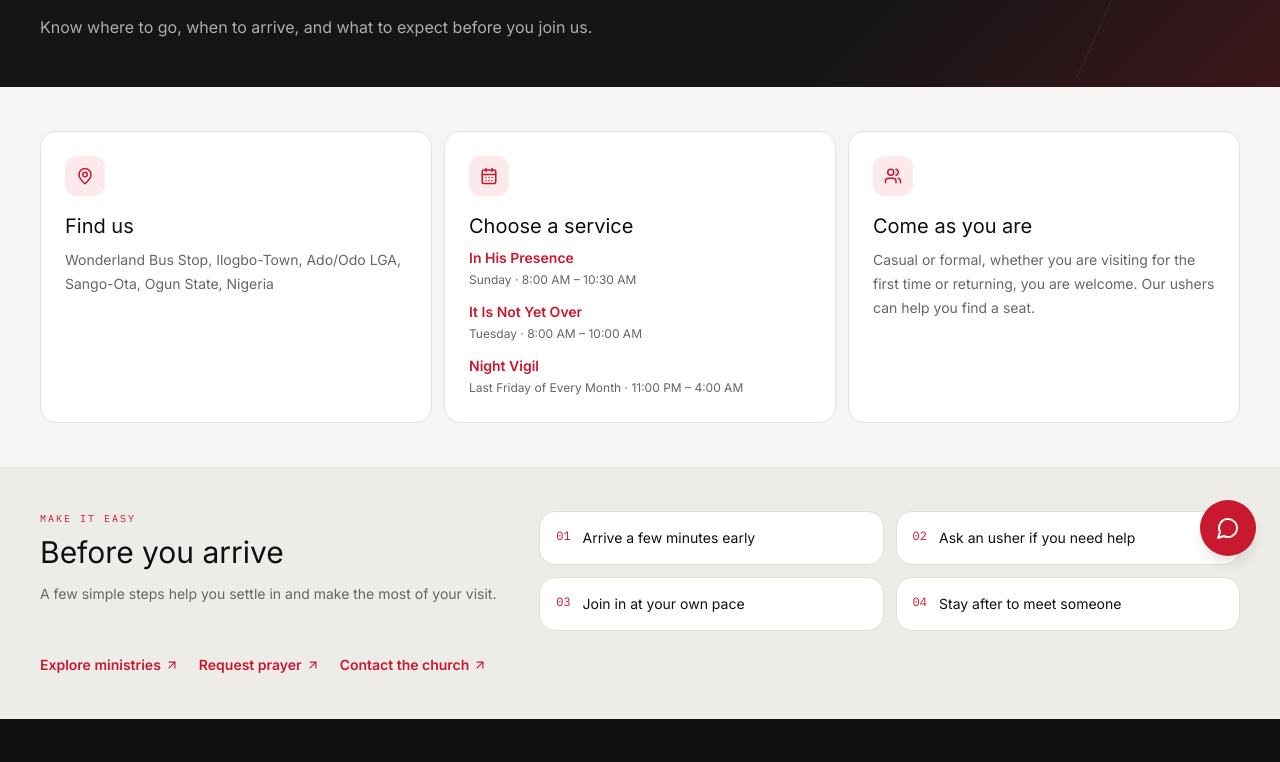
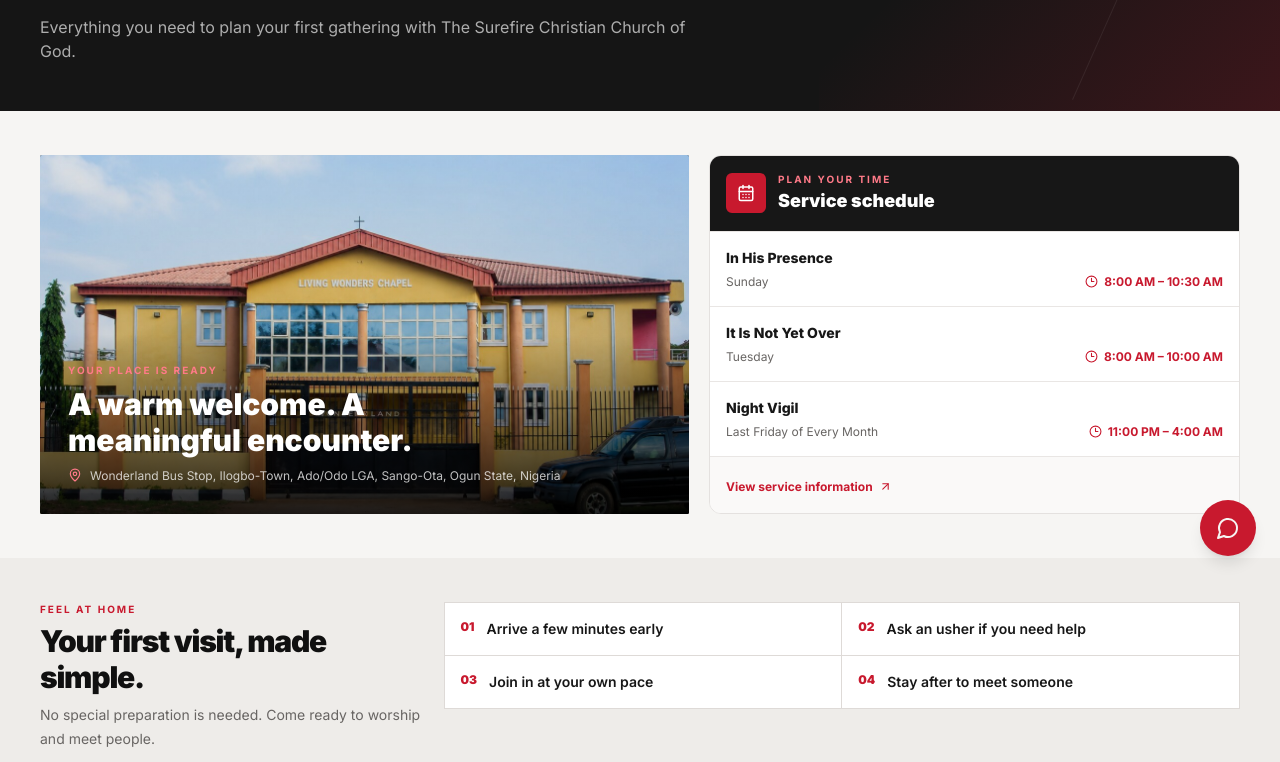
Before and after one commit to taiwoatlas/surefire-next, a Next.js app: page /plan-your-visit in a window 1280 px wide. Shown: the part 220-982 px from the top of the page. Built offline with nearby package versions, Linux system fonts and the light colour scheme; no server answers.

Commit message:
Rebuild visit page around photography, one service schedule and visitor form

```diff
--- a/app/plan-your-visit/page.tsx
+++ b/app/plan-your-visit/page.tsx
@@ -1,6 +1,7 @@
 import type { Metadata } from "next";
+import Image from "next/image";
 import Link from "next/link";
-import { ArrowUpRight, CalendarDays, MapPin, MessageCircle, Users } from "lucide-react";
+import { ArrowUpRight, CalendarDays, MapPin, MessageCircle, Users, Clock3 } from "lucide-react";
 import { PageHeader } from "@/components/layout/PageHeader";
 import { Section } from "@/components/layout/Section";
 import { church, services } from "@/data/church";
@@ -14,48 +15,21 @@ export const metadata: Metadata = {
 export default function PlanYourVisitPage() {
   return (
     <>
-      <PageHeader eyebrow="Your first visit" title="You are welcome here." lede="Know where to go, when to arrive, and what to expect before you join us." breadcrumbs={[{ label: "Home", href: "/" }, { label: "Plan Your Visit" }]} />
-
+      <PageHeader eyebrow="Your first visit" title="Come in. You are welcome." lede="Everything you need to plan your first gathering with The Surefire Christian Church of God." breadcrumbs={[{ label: "Home", href: "/" }, { label: "Plan Your Visit" }]} />
       <Section tone="paper">
-        <div className="grid gap-3 md:grid-cols-3">
-          <article className="rounded-2xl border border-[#e4e1df] bg-white p-5 sm:p-6">
-            <span className="grid size-10 place-items-center rounded-xl bg-[#fbe9ec] text-[#c8192e]"><MapPin size={18} aria-hidden="true" /></span>
-            <h2 className="mt-4 font-display text-xl text-[#101010]">Find us</h2>
-            <p className="mt-2 text-sm leading-6 text-[#686563]">{church.address}</p>
-          </article>
-          <article className="rounded-2xl border border-[#e4e1df] bg-white p-5 sm:p-6">
-            <span className="grid size-10 place-items-center rounded-xl bg-[#fbe9ec] text-[#c8192e]"><CalendarDays size={18} aria-hidden="true" /></span>
-            <h2 className="mt-4 font-display text-xl text-[#101010]">Choose a service</h2>
-            <div className="mt-2 flex flex-col gap-3">
-              {services.map((s) => <div key={s.key}><p className="text-sm font-semibold text-[#c8192e]">{s.name}</p><p className="mt-0.5 text-xs leading-5 text-[#686563]">{s.day} · {s.time}</p></div>)}
-            </div>
-          </article>
-          <article className="rounded-2xl border border-[#e4e1df] bg-white p-5 sm:p-6">
-            <span className="grid size-10 place-items-center rounded-xl bg-[#fbe9ec] text-[#c8192e]"><Users size={18} aria-hidden="true" /></span>
-            <h2 className="mt-4 font-display text-xl text-[#101010]">Come as you are</h2>
-            <p className="mt-2 text-sm leading-6 text-[#686563]">Casual or formal, whether you are visiting for the first time or returning, you are welcome. Our ushers can help you find a seat.</p>
-          </article>
+        <div className="grid gap-5 lg:grid-cols-[1.1fr_.9fr] lg:items-stretch">
+          <div className="relative min-h-[260px] overflow-hidden rounded-sm bg-[#171717] sm:min-h-[340px]"><Image src="/images/church/building-gate-daylight.jpg" alt="Entrance to The Surefire Christian Church of God" fill sizes="(min-width: 1024px) 55vw, 100vw" className="object-cover" priority /><div className="absolute inset-0 bg-gradient-to-t from-black/85 via-black/15 to-black/10" /><div className="absolute inset-x-0 bottom-0 p-5 text-white sm:p-7"><p className="text-[10px] font-bold uppercase tracking-[.2em] text-[#ff7a88]">Your place is ready</p><h2 className="mt-2 max-w-md text-2xl font-black leading-tight sm:text-3xl">A warm welcome. A meaningful encounter.</h2><p className="mt-2 flex items-start gap-2 text-xs leading-5 text-white/75"><MapPin size={14} className="mt-0.5 shrink-0 text-[#ff7a88]" />{church.address}</p></div></div>
+          <div className="overflow-hidden rounded-xl border border-[#e4e1df] bg-white"><div className="flex items-center gap-3 bg-[#171717] px-4 py-4 text-white"><span className="grid size-10 place-items-center rounded-md bg-[#c8192e]"><CalendarDays size={18} /></span><div><p className="text-[10px] font-bold uppercase tracking-[.2em] text-[#ff7a88]">Plan your time</p><h2 className="text-lg font-black">Service schedule</h2></div></div>{services.map(s => <div key={s.key} className="border-t border-[#e9e6e4] px-4 py-4"><h3 className="text-sm font-extrabold text-[#171717]">{s.name}</h3><div className="mt-1.5 flex flex-wrap items-center justify-between gap-2 text-xs"><span className="text-[#686563]">{s.day}</span><span className="flex items-center gap-1.5 font-bold text-[#c8192e]"><Clock3 size={13} />{s.time}</span></div></div>)}<div className="border-t border-[#e9e6e4] bg-[#faf9f8] p-4"><Link href="/services" className="inline-flex items-center gap-1.5 text-xs font-bold text-[#c8192e]">View service information <ArrowUpRight size={13} /></Link></div></div>
         </div>
       </Section>
-
       <Section tone="stone">
-        <div className="grid gap-8 md:grid-cols-[.8fr_1.2fr] md:items-start">
-          <div><p className="font-mono text-[10px] uppercase tracking-[.2em] text-[#c8192e]">Make it easy</p><h2 className="mt-2 font-display text-3xl text-[#101010]">Before you arrive</h2><p className="mt-3 text-sm leading-6 text-[#686563]">A few simple steps help you settle in and make the most of your visit.</p></div>
-          <ol className="grid gap-3 sm:grid-cols-2">
-            {["Arrive a few minutes early", "Ask an usher if you need help", "Join in at your own pace", "Stay after to meet someone"].map((step, i) => <li key={step} className="flex gap-3 rounded-2xl border border-[#e2dfd5] bg-white p-4"><span className="font-mono text-xs text-[#c8192e]">0{i + 1}</span><span className="text-sm leading-5 text-[#101010]">{step}</span></li>)}
-          </ol>
-        </div>
-        <div className="mt-6 flex flex-wrap gap-x-5 gap-y-3 text-sm">
-          <Link href="/ministries" className="inline-flex items-center gap-1 font-semibold text-[#c8192e] hover:text-[#c8192e]">Explore ministries <ArrowUpRight size={14} aria-hidden="true" /></Link>
-          <Link href="/prayer-request" className="inline-flex items-center gap-1 font-semibold text-[#c8192e] hover:text-[#c8192e]">Request prayer <ArrowUpRight size={14} aria-hidden="true" /></Link>
-          <Link href="/contact" className="inline-flex items-center gap-1 font-semibold text-[#c8192e] hover:text-[#c8192e]">Contact the church <ArrowUpRight size={14} aria-hidden="true" /></Link>
-        </div>
+        <div className="grid gap-5 md:grid-cols-[.65fr_1.35fr] md:items-start"><div><p className="text-[10px] font-bold uppercase tracking-[.2em] text-[#c8192e]">Feel at home</p><h2 className="mt-1.5 text-2xl font-black tracking-[-.04em] text-[#101010] sm:text-3xl">Your first visit, made simple.</h2><p className="mt-2 text-sm leading-6 text-[#686563]">No special preparation is needed. Come ready to worship and meet people.</p></div><ol className="grid gap-px overflow-hidden border border-[#dedad7] bg-[#dedad7] sm:grid-cols-2">{["Arrive a few minutes early","Ask an usher if you need help","Join in at your own pace","Stay after to meet someone"].map((step,i)=><li key={step} className="flex gap-3 bg-white p-4"><span className="text-xs font-black text-[#c8192e]">0{i+1}</span><span className="text-sm font-semibold text-[#171717]">{step}</span></li>)}</ol></div>
+        <div className="mt-5 flex flex-wrap gap-4 text-xs font-bold"><Link href="/ministries" className="inline-flex items-center gap-1 text-[#c8192e]">Explore ministries <ArrowUpRight size={13} /></Link><Link href="/prayer-request" className="inline-flex items-center gap-1 text-[#c8192e]">Request prayer <ArrowUpRight size={13} /></Link><Link href="/contact" className="inline-flex items-center gap-1 text-[#c8192e]">Contact the church <ArrowUpRight size={13} /></Link></div>
       </Section>
-
       <Section tone="ink">
-        <div className="grid gap-8 md:grid-cols-[.8fr_1.2fr] md:items-start">
-          <div><p className="font-mono text-[10px] uppercase tracking-[.2em] text-[#ff7a88]">Let us know</p><h2 className="mt-2 font-display text-3xl text-white">We can help you feel at home.</h2><p className="mt-3 text-sm leading-6 text-white/65">Tell us when you plan to visit. This is optional, but it helps us welcome you.</p><a href={`https://wa.me/${church.whatsapp.church}?text=${encodeURIComponent("Hello, I am planning to visit The Surefire Christian Church of God.")}`} target="_blank" rel="noopener noreferrer" className="mt-5 inline-flex items-center gap-2 text-sm font-semibold text-[#ff7a88] hover:text-white"><MessageCircle size={16} aria-hidden="true" /> Message us on WhatsApp</a></div>
-          <div className="rounded-2xl border border-white/10 bg-white/[.04] p-4 sm:p-6"><VisitorContactForm /></div>
+        <div className="grid gap-5 md:grid-cols-[.8fr_1.2fr] md:items-start">
+          <div><p className="text-[10px] font-bold uppercase tracking-[.2em] text-[#ff7a88]">Let us know you are coming</p><h2 className="mt-1.5 text-2xl font-black tracking-[-.04em] text-white sm:text-3xl">We will help you settle in.</h2><p className="mt-2 text-sm leading-6 text-white/65">Let us know when you plan to visit. This is optional and helps the team welcome you.</p><a href={`https://wa.me/${church.whatsapp.church}?text=${encodeURIComponent("Hello, I am planning to visit The Surefire Christian Church of God.")}`} target="_blank" rel="noopener noreferrer" className="mt-4 inline-flex items-center gap-2 text-sm font-bold text-[#ff7a88] hover:text-white"><MessageCircle size={15} /> Message us on WhatsApp</a></div>
+          <div className="rounded-xl border border-white/10 bg-white/[.04] p-4 sm:p-5"><VisitorContactForm /></div>
         </div>
       </Section>
     </>
```
